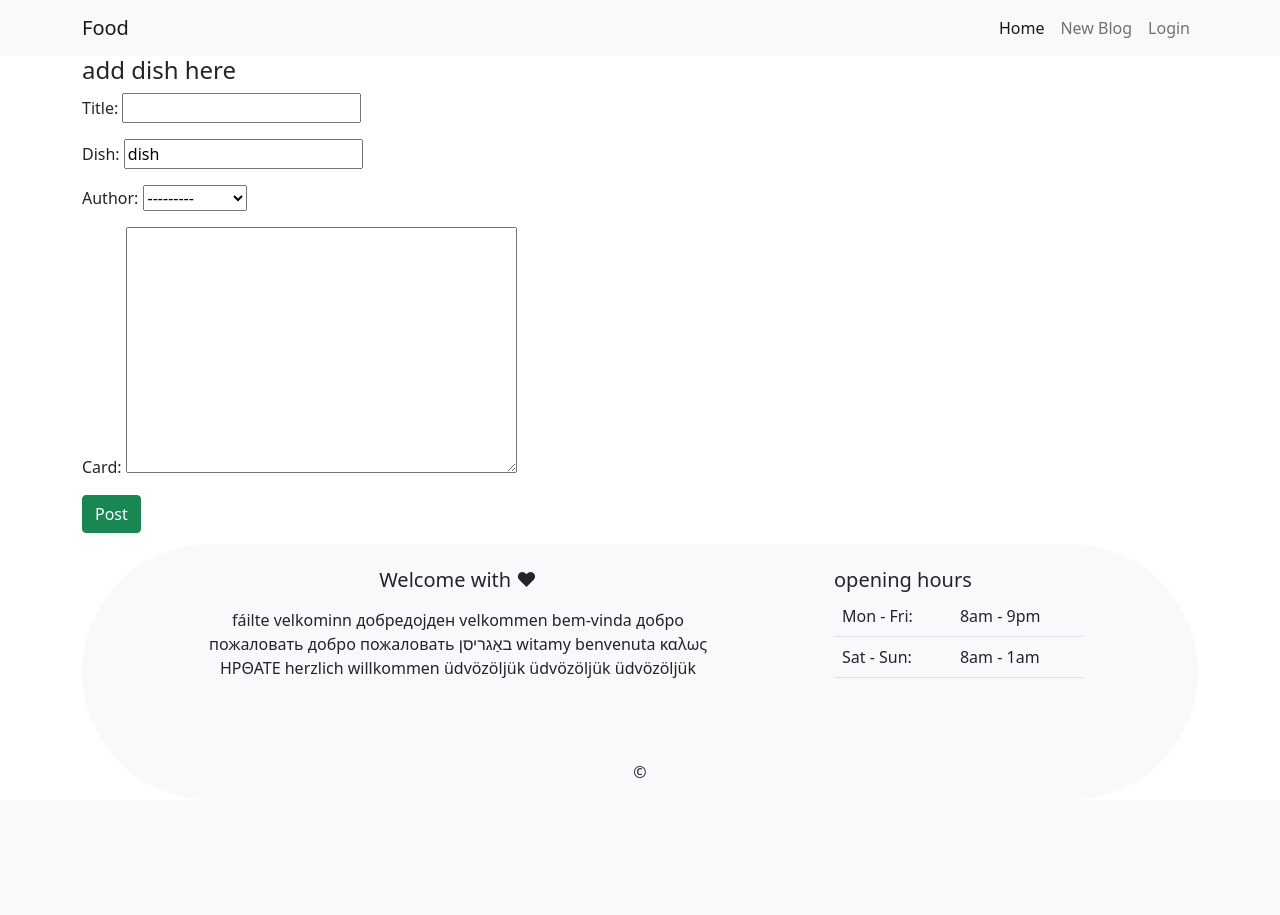
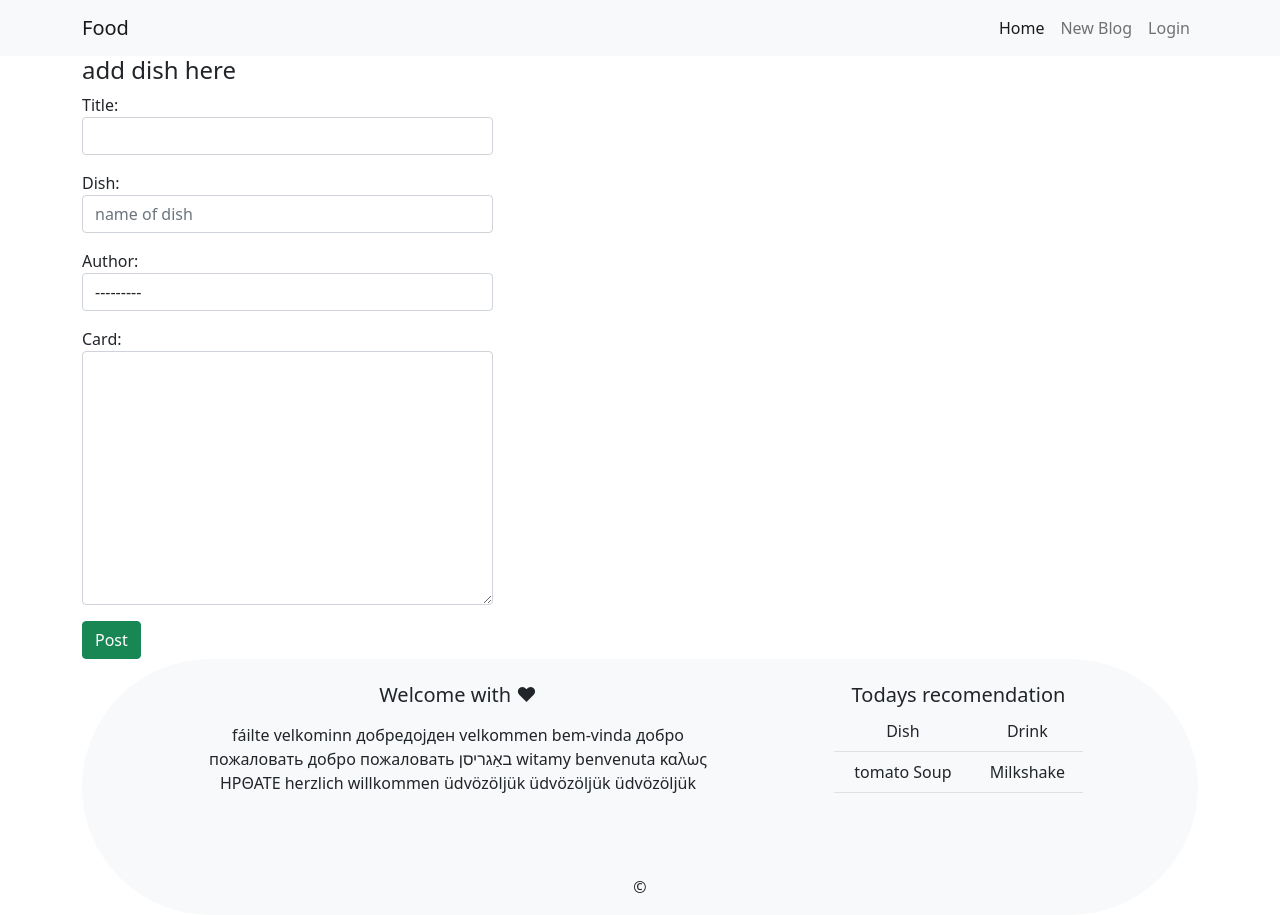
Before and after one commit to Code-Institute-Submissions/blog-to-django, a Django app: page /add_blog/ in a window 1280 px wide. Before the commit the page ends 778 px from the top, so only its background shows below. Run offline with Django 3.2, Linux system fonts and the light colour scheme; data comes from the database, SQL or seed files in the repository; both versions use the stored data as it was after the commit.

Commit message:
blog is getting form

```diff
--- /dev/null
+++ b/blog/foodblog/forms.py
@@ -0,0 +1,15 @@
+from django import forms
+from .models import Blog
+
+
+class BlogForm(forms.ModelForm):
+    class Meta:
+        model = Blog
+        fields = ('title', 'dish', 'author', 'card')
+
+        widgets = {
+            'title': forms.TextInput(attrs={'class': 'form-control'}),
+            'dish': forms.TextInput(attrs={'class': 'form-control', 'placeholder': 'name of dish'}),
+            'author': forms.Select(attrs={'class': 'form-control'}),
+            'card': forms.Textarea(attrs={'class': 'form-control'}),
+        }
--- a/blog/foodblog/models.py
+++ b/blog/foodblog/models.py
@@ -2,10 +2,11 @@
 from django.contrib.auth.models import User
 from django.urls import reverse
 
+
 class Blog(models.Model):
     title = models.CharField(max_length=50, null=False, blank=False)
-    dish = models.CharField(max_length=20, null=False, blank=False, default='dish')
-    # dish = models.CharField(max_length=20, null=False, blank=False, default=title[0:5])
+    dish = models.CharField(
+        max_length=20, null=False, blank=False)
     author = models.ForeignKey(User, on_delete=models.CASCADE)
     card = models.TextField()
 
--- a/blog/foodblog/templates/add_blog.html
+++ b/blog/foodblog/templates/add_blog.html
@@ -4,10 +4,11 @@
 {% block content %}
 
     <h4>add dish here</h4>
-
-    <form method="POST">
-        {% csrf_token %}
-        {{form.as_p }}
-        <button class="btn btn-success">Post</button>
+    <div class="input-group">
+        <form method="POST">
+            {% csrf_token %}
+            {{form.as_p }}
+            <button class="btn btn-success">Post</button>
+    </div>
 
 {% endblock %}
--- a/blog/foodblog/templates/base.html
+++ b/blog/foodblog/templates/base.html
@@ -54,17 +54,17 @@
                 באַגריסן witamy benvenuta καλως ΗΡΘΑΤΕ herzlich willkommen üdvözöljük üdvözöljük üdvözöljük
                 </p>
             </div>
-            <div class="col-lg-3 col-md-6 mb-4 end-right">
-                <h5 class="mb-1 text-dark">opening hours</h5>
+            <div class="col-lg-3 col-md-6 mb-4 text-center">
+                <h5 class="mb-1 text-dark">Todays recomendation</h5>
                 <table class="table"">
                 <tbody>
                     <tr>
-                    <td>Mon - Fri:</td>
-                    <td>8am - 9pm</td>
+                    <td>Dish</td>
+                    <td>Drink</td>
                     </tr>
                     <tr>
-                    <td>Sat - Sun:</td>
-                    <td>8am - 1am</td>
+                    <td>tomato Soup</td>
+                    <td>Milkshake</td>
                     </tr>
                 </tbody>
                 </table>
--- a/blog/foodblog/views.py
+++ b/blog/foodblog/views.py
@@ -1,6 +1,7 @@
 from django.shortcuts import render
 from django.views.generic import ListView, DetailView, CreateView
 from .models import Blog
+from .forms import BlogForm
 
 
 class HomeView(ListView):
@@ -16,5 +17,5 @@
 
 class NewDishCard(CreateView):
     model = Blog
+    form_class = BlogForm
     template_name = 'add_blog.html'
-    fields = '__all__'
```
Also changed, not shown: blog/db.sqlite3.
